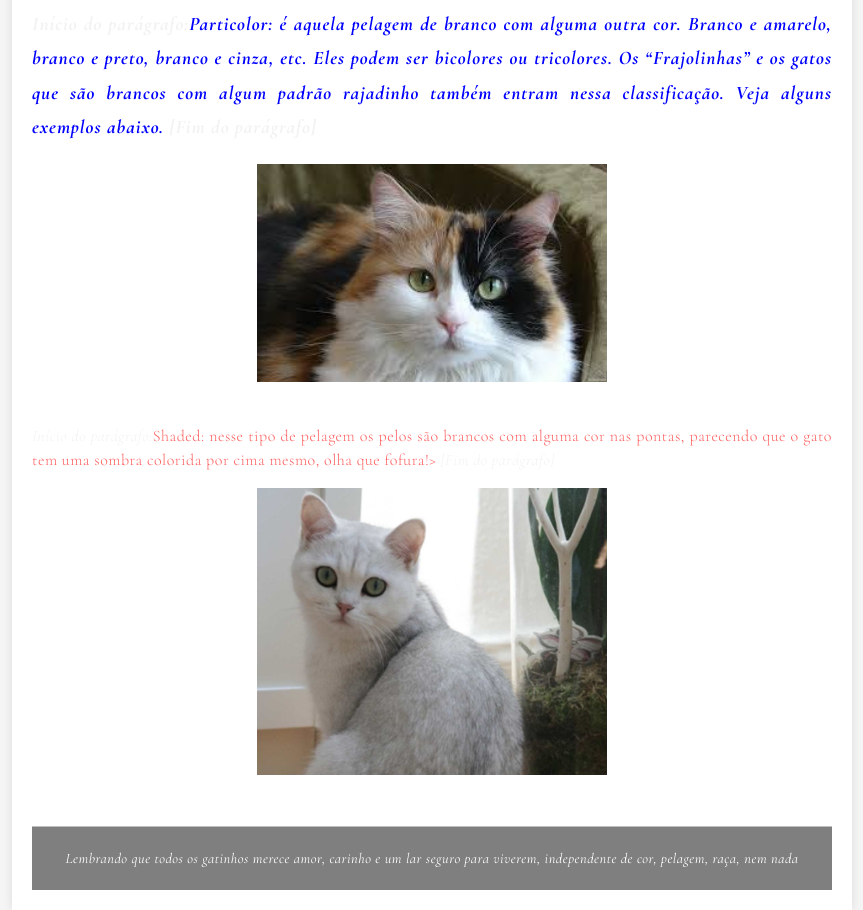
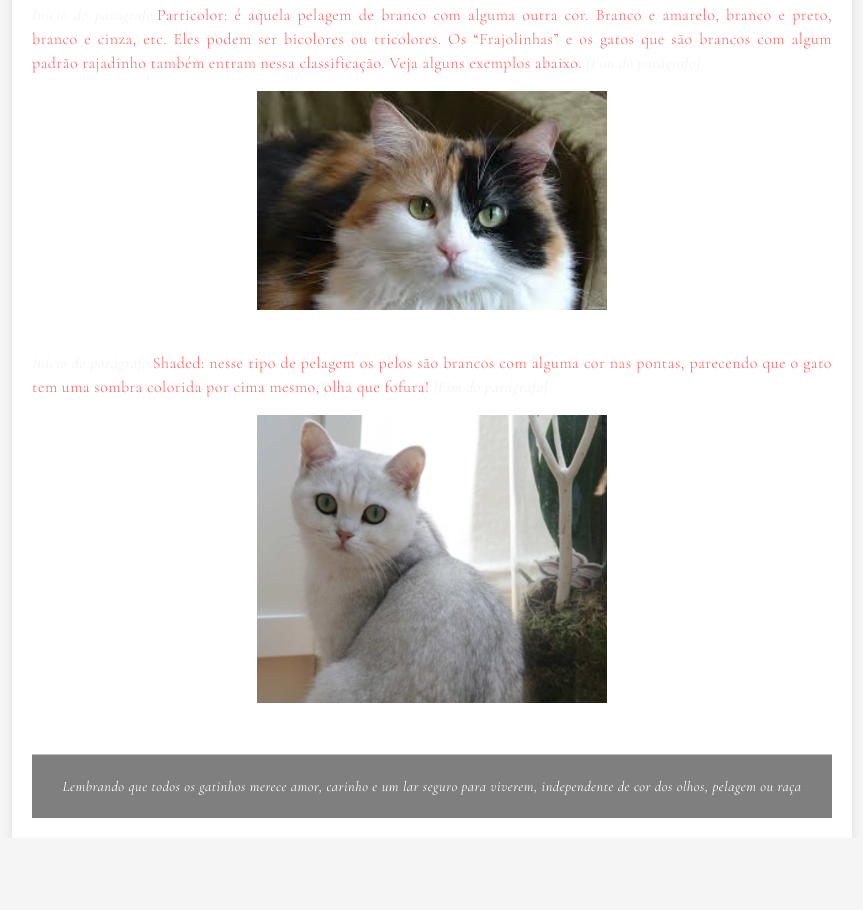
Before and after one commit to jcholanda/lovecats, a plain HTML site: page index.html in a window 1280 px wide. Shown: the part 1481-2391 px from the top of the page, without its empty margins (208-1071 px from the left). After the commit the page ends 2319 px from the top, so only its background shows below. Drawn offline with nearby package versions, Linux system fonts and the light colour scheme; files whose address does not match are found by name.

Commit message:
Update index.html

```diff
--- a/index.html
+++ b/index.html
@@ -28,19 +28,19 @@
             <br>
             <p class="classeum">Veja abaixo os tipos de pelagem que existem e depois me conta qual é a do seu gatinho! 😀</p>
             <p class="classedois">Sólidas: é aquele gato que tem uma cor só. Preto, cinza, amarelo, etc. Detalhe que os gatos brancos não entram nessa classificação! A pelagem toda branca tem ausência de cor. É comum até os gatinhos que hoje são brancos terem nascido com alguma manchinha, alguma cor em algum lugar e ter perdido isso com o tempo. Interessante, né?</p>
-            <img src="c:\Users\camil\Downloads\gatopreto.jpg">
+            <img src="gatopreto.jpg">
             <br>
             <p class="classedois">Branco: como eu comentei, os gatos brancos não entram na classificação de cor sólida pois a pelagem branca é ausência de cor. Uma curiosidade, mas que não é regra, é que os gatos todos brancos tem chance de serem surdos. Veja aí:</p>
-            <img src="c:\Users\camil\Downloads\gatobranco.jpeg">
+            <img src="gatobranco.jpeg">
              <br>
-            <p class="classeum">Particolor: é aquela pelagem de branco com alguma outra cor. Branco e amarelo, branco e preto, branco e cinza, etc. Eles podem ser bicolores ou tricolores. Os “Frajolinhas” e os gatos que são brancos com algum padrão rajadinho também entram nessa classificação. Veja alguns exemplos abaixo.</p>
-            <img src="c:\Users\camil\Downloads\particolorr.jpeg" alt="">
+            <p class="classedois">Particolor: é aquela pelagem de branco com alguma outra cor. Branco e amarelo, branco e preto, branco e cinza, etc. Eles podem ser bicolores ou tricolores. Os “Frajolinhas” e os gatos que são brancos com algum padrão rajadinho também entram nessa classificação. Veja alguns exemplos abaixo.</p>
+            <img src="particolorr.jpeg" alt="">
             <br>
-            <p class="classedois">Shaded: nesse tipo de pelagem os pelos são brancos com alguma cor nas pontas, parecendo que o gato tem uma sombra colorida por cima mesmo, olha que fofura!></p>
+            <p class="classedois">Shaded: nesse tipo de pelagem os pelos são brancos com alguma cor nas pontas, parecendo que o gato tem uma sombra colorida por cima mesmo, olha que fofura!</p>
             <img src="c:\Users\camil\Downloads\shaded.jpeg" alt="">
             <br>
             <br>
-            <footer>Lembrando que todos os gatinhos merece amor, carinho e um lar seguro para viverem, independente de cor, pelagem, raça, nem nada</footer>
+            <footer>Lembrando que todos os gatinhos merece amor, carinho e um lar seguro para viverem, independente de cor dos olhos, pelagem ou raça</footer>
         </article>
     </main>
 </body>
```
